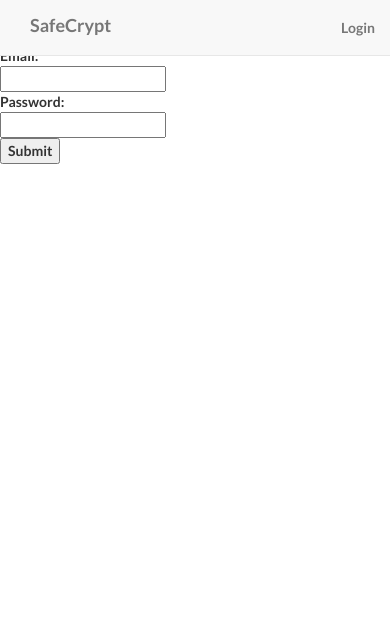
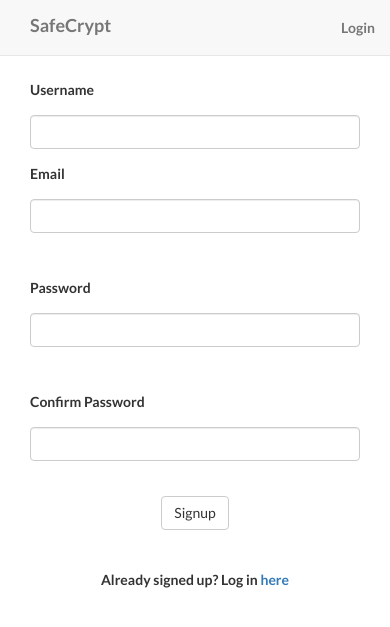
Before and after one commit to kabeersvohra/CryptMate, a PHP site: page /signup.php in a window 390 px wide. Shown: the top 627 px of the page. Run offline with PHP 8.4, Linux system fonts and the light colour scheme; some libraries are stand-ins or nearby versions.

Commit message:
lots of things

```diff
--- a/database.php
+++ b/database.php
@@ -362,12 +362,12 @@ SafeCrypt';
         $passwordhash = md5(mcrypt_create_iv(32, MCRYPT_DEV_URANDOM));
 
         $sql1 =
-            "UPDATE $this->table_user
-             SET $this->key_passwordhash = ?
+            "SELECT *
+             FROM $this->table_user
              WHERE $this->key_email = ? AND $this->key_username = ?;";
 
         $stmt1 = $this->connection->prepare($sql1);
-        $stmt1->bind_param("ssss",$passwordhash, $email, $username);
+        $stmt1->bind_param("ss", $email, $username);
         $stmt1->execute();
         $result = $stmt1->fetch();
 
@@ -379,7 +379,7 @@ SafeCrypt';
                  WHERE $this->key_email = ? AND $this->key_username = ?;";
 
             $stmt2 = $this->connection->prepare($sql2);
-            $stmt2->bind_param("ssss",$passwordhash, $email, $username);
+            $stmt2->bind_param("sss", $passwordhash, $email, $username);
             $stmt2->execute();
             $this->sendPasswordReset($passwordhash, $email, $username);
             return true;
--- a/login.php
+++ b/login.php
@@ -87,7 +87,7 @@ include_once 'header.php';
             <div class="form-group">
                 <label class="control-label col-sm-12" for="password" style="text-align: center; padding-top: 30px; padding-bottom: 10px;">Password</label>
                 <div class="col-sm-12">
-                    <input type="password" name="password" class="form-control" id="password" name="password" style="text-align: center;">
+                    <input type="password" name="password" class="form-control" id="password" style="text-align: center;">
                 </div>
             </div>
             <div class="form-group">
--- a/signup.php
+++ b/signup.php
@@ -10,23 +10,49 @@ include_once 'header.php';
 
 ?>
     <title>Sign Up</title>
+    <link href="css/login.css" rel="stylesheet">
 </head>
 <body>
 
-<form action="action_signup" method="POST">
-    Username:
-    <br>
-    <input type="text" name="username">
-    <br>
-    Email:
-    <br>
-    <input type="email" name="email">
-    <br>
-    Password:
-    <br>
-    <input type="password" name="password">
-    <br>
-    <input type="submit" name="submit">
-</form>
+<div class="container mainbody">
+    <div class="col-sm-6 col-sm-offset-3">
+        <form class="form-horizontal" role="form" id="form" method="post" action="action_signup.png">
+            <div class="form-group">
+                <label class="control-label col-sm-12" for="username" style="text-align: center; padding-bottom: 10px;">Username</label>
+                <div class="col-sm-12">
+                    <input type="text" class="form-control" id="username" name="username" style="text-align: center;">
+                </div>
+            </div>
+            <div class="form-group">
+                <label class="control-label col-sm-12" for="email" style="text-align: center; padding-bottom: 10px;">Email</label>
+                <div class="col-sm-12">
+                    <input type="text" class="form-control" id="email" name="email" style="text-align: center;">
+                </div>
+            </div>
+            <div class="form-group">
+                <label class="control-label col-sm-12" for="password1" style="text-align: center; padding-top: 30px; padding-bottom: 10px;">Password</label>
+                <div class="col-sm-12">
+                    <input type="password" name="password" class="form-control" id="password1" name="password" style="text-align: center;">
+                </div>
+            </div>
+            <div class="form-group">
+                <label class="control-label col-sm-12" for="password2" style="text-align: center; padding-top: 30px; padding-bottom: 10px;">Confirm Password</label>
+                <div class="col-sm-12">
+                    <input type="password" name="password" class="form-control" id="password2" name="password" style="text-align: center;">
+                </div>
+            </div>
+            <div class="form-group">
+                <div class="col-sm-12" style="text-align: center; padding-top: 20px;">
+                    <button type="submit" class="btn btn-default">Signup</button>
+                </div>
+            </div>
+        </form>
+    </div>
+
+    <div class="col-sm-12" style="text-align: center;padding-top: 20px;line-height: 30px;">
+        <p>Already signed up? Log in <a href="signup.php">here</a></p>
+    </div>
+
+</div>
 
 </body>
```
Also changed, not shown: 404.php (+15 -1 lines), action_forgotpassword.php (added, +37 -0 lines), action_forgotten.php (deleted, +0 -21 lines), forgottenpassword.php (+30 -8 lines), forgottenusername.php (+5 -4 lines).
